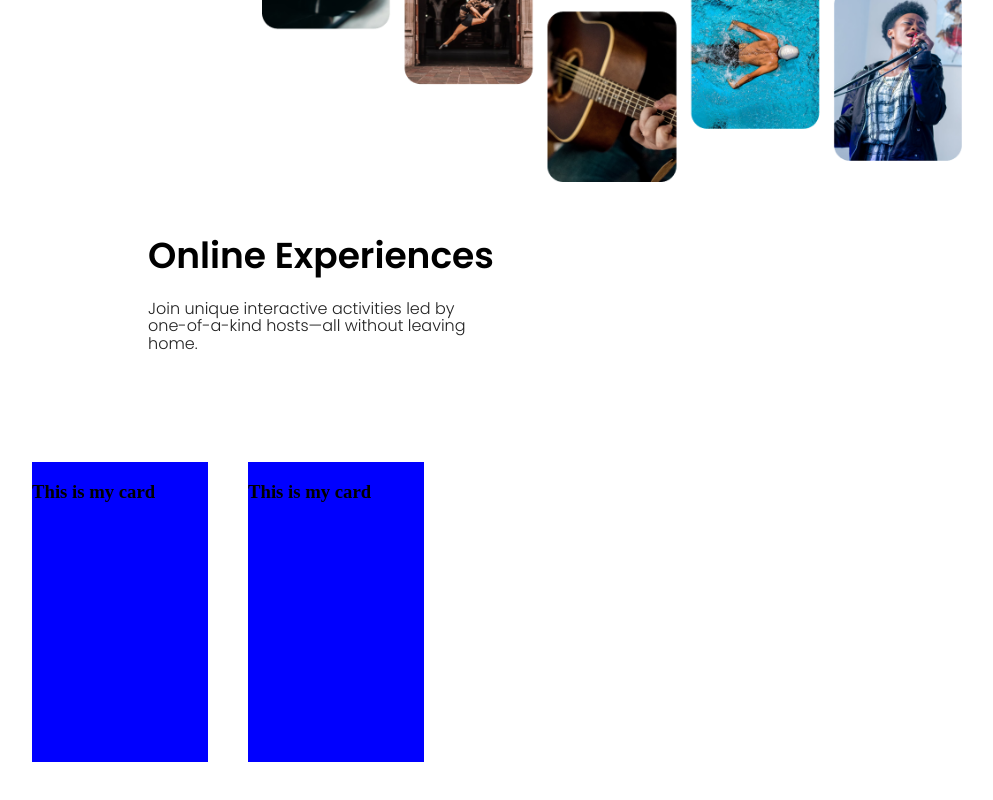
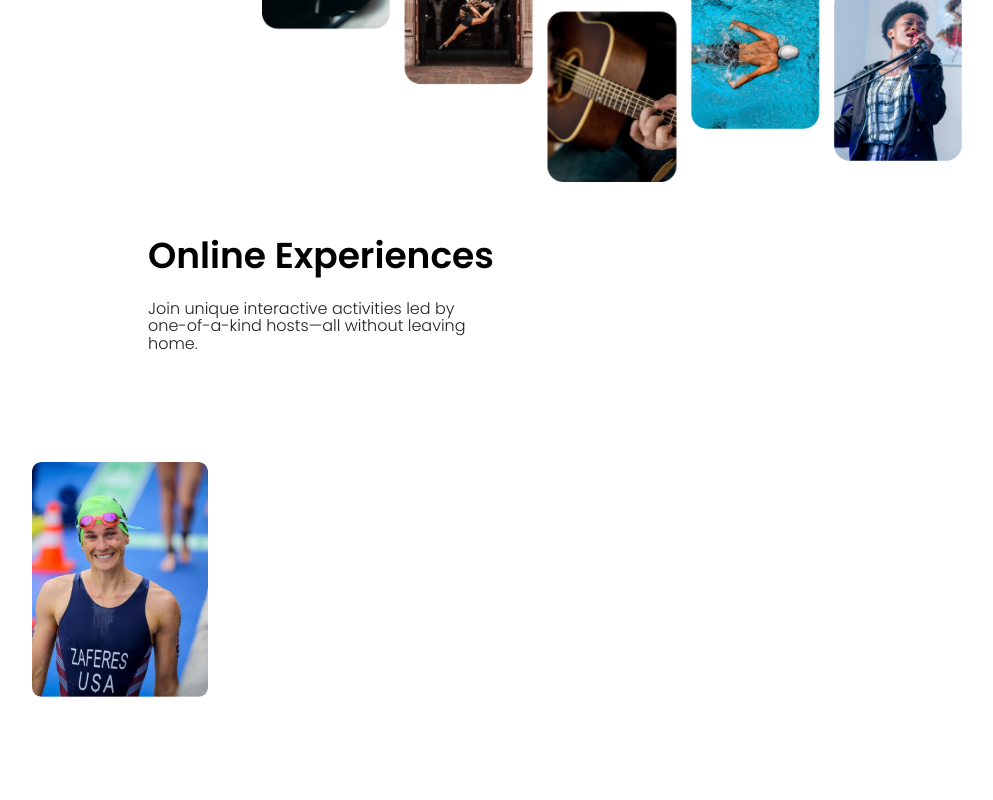
Before and after one commit to alejotsv/AirbnbExperience, a React (Vite) app: page / in a window 1280 px wide. Shown: the part 348-1148 px from the top of the page, without its empty margins (28-1021 px from the left). Built offline with nearby package versions, Linux system fonts and the light colour scheme.

Commit message:
add image to card

```diff
--- a/src/App.css
+++ b/src/App.css
@@ -82,5 +82,13 @@
   height: 300px;
   width: 176px;
   margin: 20px 20px 20px 20px;
-  background-color:blue;
 }
+
+.card > img {
+  width: 176px;
+  height: 235px;
+  left: 37px;
+  top: 521px;
+
+  border-radius: 9px;
+}
--- a/src/components/Card.jsx
+++ b/src/components/Card.jsx
@@ -1,9 +1,10 @@
 import React from 'react';
+import Image12 from '../assets/image12.png';
 
 const Card = () => {
   return(
     <div className='card'>
-      <h3>This is my card</h3>
+      <img src={Image12} alt='swimmer image' />
     </div>
   );
 }
--- a/src/components/Cards.jsx
+++ b/src/components/Cards.jsx
@@ -5,7 +5,6 @@ const Cards = () => {
   return(
     <div className='cards'>
       <Card />
-      <Card />
     </div>
   )
 }
```
Also changed, not shown: src/assets/image12.png (added).
